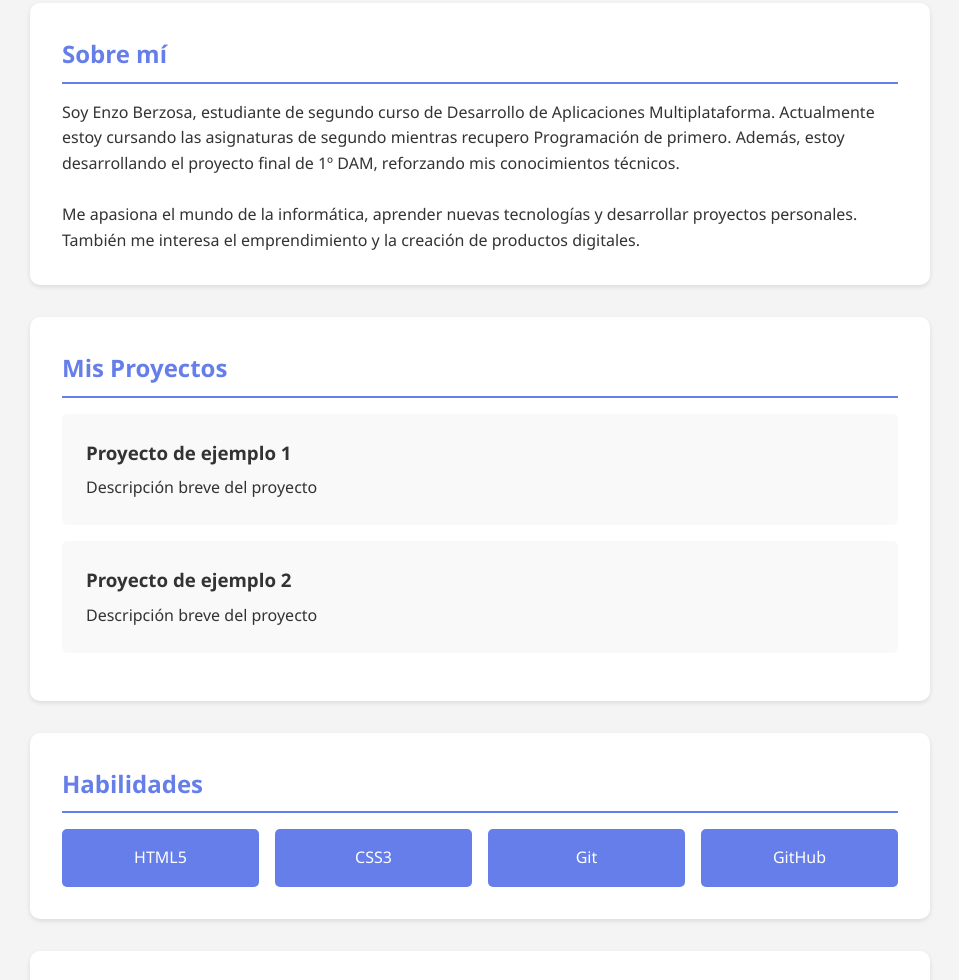
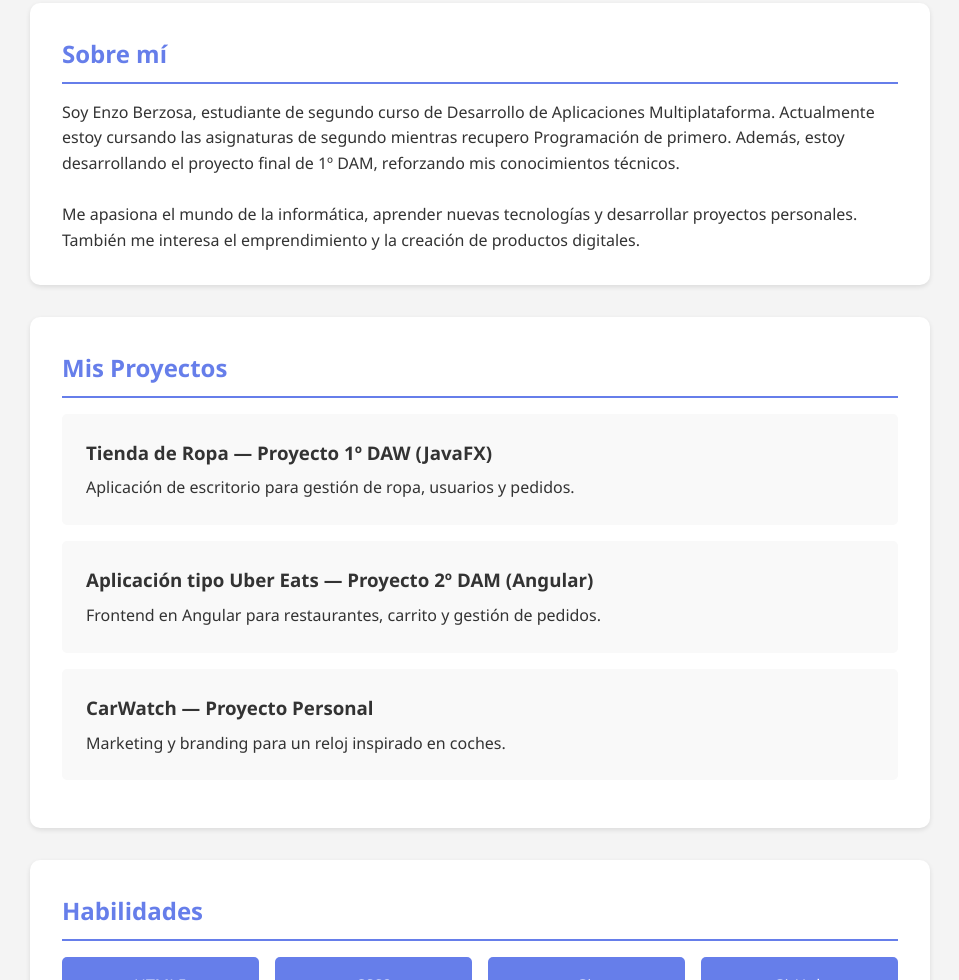
Before and after one commit to Enzoflx/enzo-portofolio, a plain HTML site: page index.html in a window 1280 px wide. Shown: the part 312-1292 px from the top of the page, without its empty margins (160-1119 px from the left). Drawn offline with Linux system fonts and the light colour scheme.

Commit message:
Añadir informacion de mis proyectos reales

```diff
--- a/index.html
+++ b/index.html
@@ -29,16 +29,25 @@
     También me interesa el emprendimiento y la creación de productos digitales.
     </p>
 </section>
+<!-- PROYECTOS -->
 <section id="proyectos">
-<h2>Mis Proyectos</h2>
-<div class="proyecto">
-<h3>Proyecto de ejemplo 1</h3>
-<p>Descripción breve del proyecto</p>
-</div>
-<div class="proyecto">
-<h3>Proyecto de ejemplo 2</h3>
-<p>Descripción breve del proyecto</p>
-</div>
+    <h2>Mis Proyectos</h2>
+
+    <div class="proyecto">
+        <h3>Tienda de Ropa — Proyecto 1º DAW (JavaFX)</h3>
+        <p>Aplicación de escritorio para gestión de ropa, usuarios y pedidos.</p>
+    </div>
+
+    <div class="proyecto">
+        <h3>Aplicación tipo Uber Eats — Proyecto 2º DAM (Angular)</h3>
+        <p>Frontend en Angular para restaurantes, carrito y gestión de pedidos.</p>
+    </div>
+
+    <div class="proyecto">
+        <h3>CarWatch — Proyecto Personal</h3>
+        <p>Marketing y branding para un reloj inspirado en coches.</p>
+    </div>
+
 </section>
 <section id="habilidades">
 <h2>Habilidades</h2>
```
